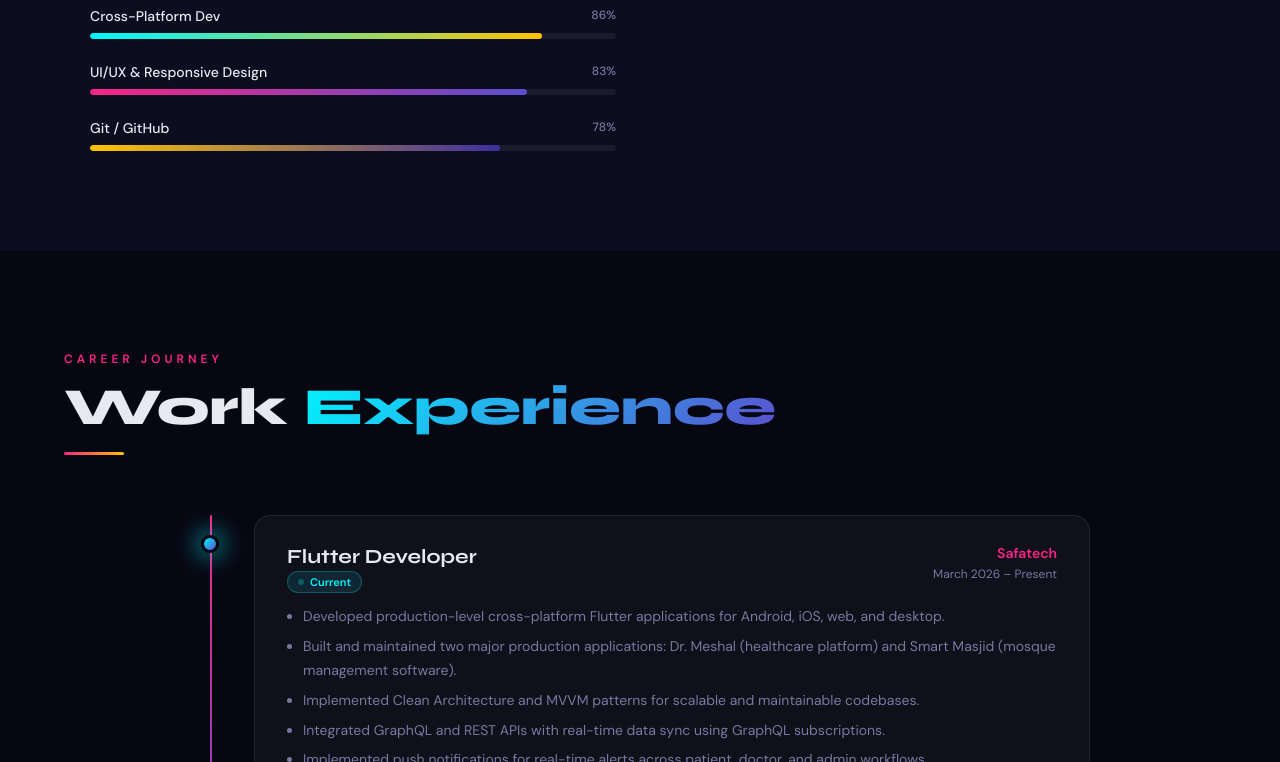
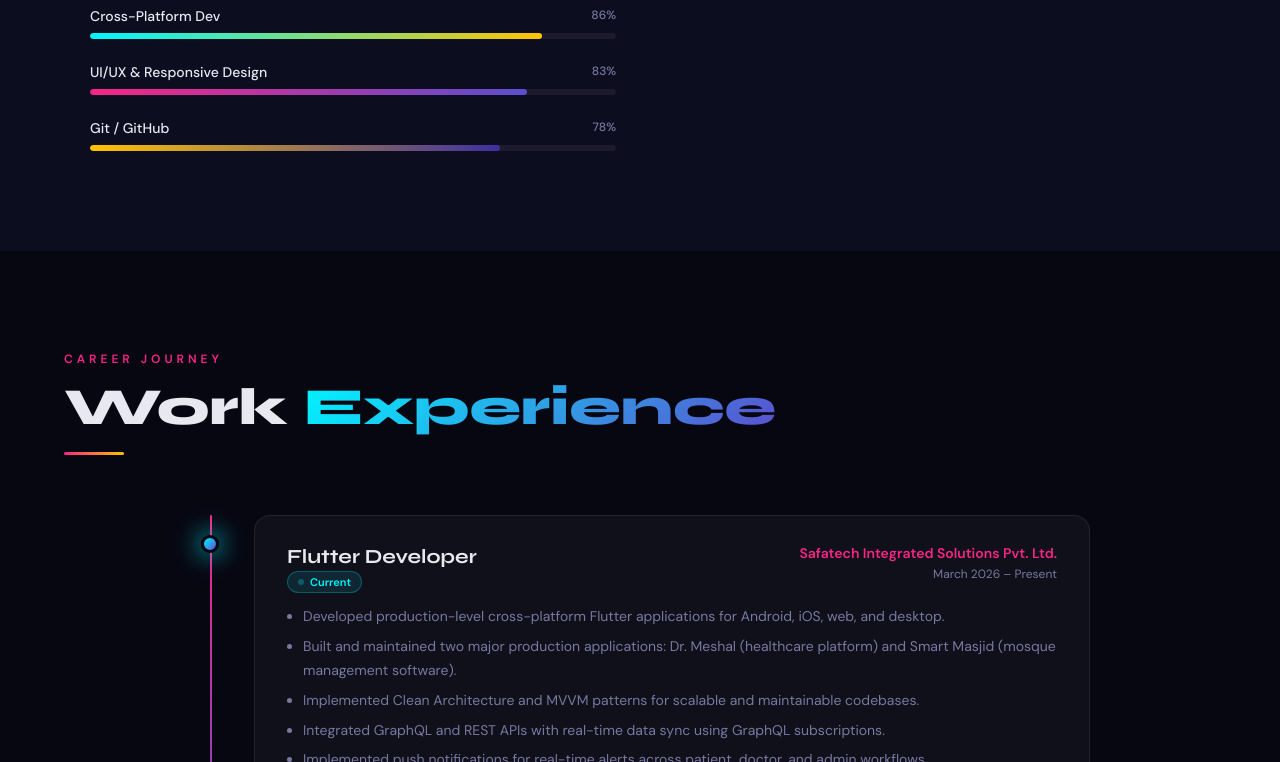
Before and after one commit to RasheedRahman/Portfolio, a plain HTML site: page index.html in a window 1280 px wide. Shown: the part 1392-2154 px from the top of the page. Drawn offline with Linux system fonts and the light colour scheme; animation ran at ten frames a second.

Commit message:
Update index.html

```diff
--- a/index.html
+++ b/index.html
@@ -497,7 +497,7 @@ const chips = [
 const experience = [
   {
     role: 'Flutter Developer',
-    company: 'Safatech',
+    company: 'Safatech Integrated Solutions Pvt. Ltd.',
     dates: 'March 2026 – Present',
     location: null,
     current: true,
@@ -591,7 +591,7 @@ const contactInfo = [
 
 const marqueeItems = [
   { text: 'Flutter Developer', color: '#f72585' },
-  { text: 'Safatech', color: '#00f5ff' },
+  { text: 'Safatech Integrated Solutions Pvt. Ltd.', color: '#00f5ff' },
   { text: 'Dr. Meshal App', color: '#ffc300' },
   { text: 'Smart Masjid', color: '#5b4fcf' },
   { text: 'Clean Architecture', color: '#f72585' },
```
